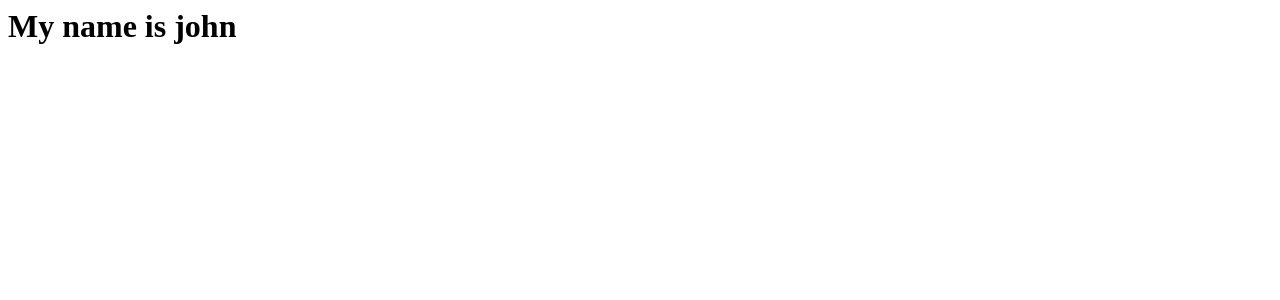
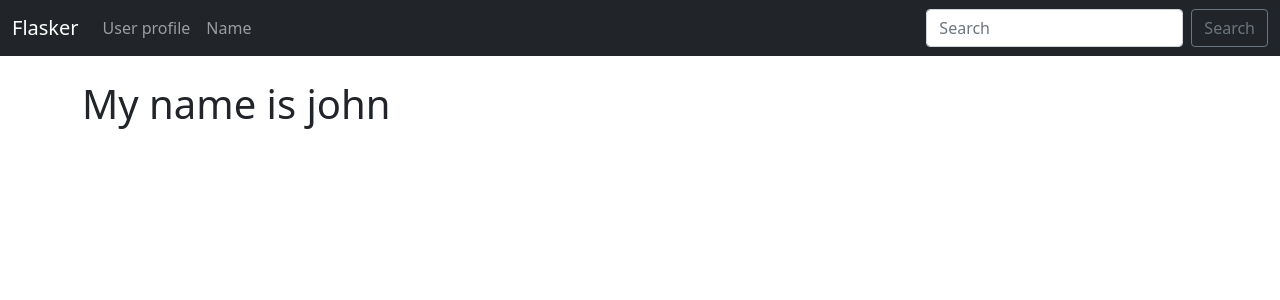
Before and after one commit to amiradamov/flask_spare_parts_market, a Flask app: page /user/John in a window 1280 px wide. Shown: the top 300 px of the page. Run offline with Flask 3, Linux system fonts and the light colour scheme.

Commit message:
new commit

```diff
--- a/app.py
+++ b/app.py
@@ -1,9 +1,16 @@
-from flask import Flask, render_template, request, redirect
+from flask import Flask, render_template, request, redirect, flash
 from werkzeug.security import generate_password_hash
+from flask_wtf import FlaskForm
+from wtforms import StringField, SubmitField
+from wtforms.validators import DataRequired
 
 # Create a Flask Instance
 app = Flask(__name__)
-
+app.config['SECRET_KEY'] = "my super secret key"
+# Create a Form Class
+class NameForm(FlaskForm):
+    name = StringField("What's Your Name", validators = [DataRequired()])
+    submit = SubmitField('Submit')
 
 # FILTERS!!!
 
@@ -28,6 +35,21 @@ def index():
 def user(name):
     return render_template('user.html', name = name)
 
+#Create Name Page
+@app.route('/name', methods=['GET', 'POST'])
+def name():
+    name = None
+    form = NameForm()
+    # Validate Form
+    if form.validate_on_submit():
+        name = form.name.data
+        form.name.data = ''
+        flash("Form Submitted Successfully")
+
+    return render_template("name.html",
+        name = name,
+        form = form)
+
 # Create Custom Error Pages
 
 # Invalid URL
@@ -40,5 +62,6 @@ def page_not_found(e):
 def page_not_found(e):
     return render_template("500.html"), 500
 
+
 if __name__ == "__main__":
     app.run(debug = True)
--- a/templates/index.html
+++ b/templates/index.html
@@ -1,3 +1,6 @@
+{% extends 'layout.html' %}
+{% block content %}
+
     <h1>Example</h1>
 
     <p>Example Example</p>
@@ -21,3 +24,5 @@
 
     <br><br>
     {{favorite_pizza.0}}
+
+{% endblock%}
--- /dev/null
+++ b/templates/layout.html
@@ -0,0 +1,36 @@
+<!doctype html>
+<html lang="en">
+  <head>
+    <!-- Required meta tags -->
+    <meta charset="utf-8">
+    <meta name="viewport" content="width=device-width, initial-scale=1">
+
+    <!-- Bootstrap CSS -->
+    <link href="https://cdn.jsdelivr.net/npm/bootstrap@5.0.0-beta1/dist/css/bootstrap.min.css" rel="stylesheet" integrity="sha384-giJF6kkoqNQ00vy+HMDP7azOuL0xtbfIcaT9wjKHr8RbDVddVHyTfAAsrekwKmP1" crossorigin="anonymous">
+
+    <!-- Our CSS -->
+    <link href="{{ url_for('static', filename='css/style.css') }}" rel="stylesheet">
+
+
+    <title>Flasker!</title>
+  </head>
+  <body>
+  	{% include 'navbar.html' %}
+  	<br/>
+  	<div class="container">
+		{% block content %}
+		{% endblock %}
+	</div>
+
+    <!-- Optional JavaScript; choose one of the two! -->
+
+    <!-- Option 1: Bootstrap Bundle with Popper -->
+    <script src="https://cdn.jsdelivr.net/npm/bootstrap@5.0.0-beta1/dist/js/bootstrap.bundle.min.js" integrity="sha384-ygbV9kiqUc6oa4msXn9868pTtWMgiQaeYH7/t7LECLbyPA2x65Kgf80OJFdroafW" crossorigin="anonymous"></script>
+
+    <!-- Option 2: Separate Popper and Bootstrap JS -->
+    <!--
+    <script src="https://cdn.jsdelivr.net/npm/@popperjs/core@2.5.4/dist/umd/popper.min.js" integrity="sha384-q2kxQ16AaE6UbzuKqyBE9/u/KzioAlnx2maXQHiDX9d4/zp8Ok3f+M7DPm+Ib6IU" crossorigin="anonymous"></script>
+    <script src="https://cdn.jsdelivr.net/npm/bootstrap@5.0.0-beta1/dist/js/bootstrap.min.js" integrity="sha384-pQQkAEnwaBkjpqZ8RU1fF1AKtTcHJwFl3pblpTlHXybJjHpMYo79HY3hIi4NKxyj" crossorigin="anonymous"></script>
+    -->
+  </body>
+</html>
--- /dev/null
+++ b/templates/navbar.html
@@ -0,0 +1,23 @@
+<nav class="navbar navbar-expand-lg navbar-dark bg-dark">
+    <div class="container-fluid">
+      <a class="navbar-brand" href="{{url_for('index')}}">Flasker</a>
+      <button class="navbar-toggler" type="button" data-bs-toggle="collapse" data-bs-target="#navbarSupportedContent" aria-controls="navbarSupportedContent" aria-expanded="false" aria-label="Toggle navigation">
+        <span class="navbar-toggler-icon"></span>
+      </button>
+      <div class="collapse navbar-collapse" id="navbarSupportedContent">
+        <ul class="navbar-nav me-auto mb-2 mb-lg-0">
+          <li class="nav-item">
+            <a class="nav-link" href="{{url_for('user', name='John')}}">User profile</a>
+          </li>
+
+          <li class="nav-item">
+            <a class="nav-link" href="{{url_for('name')}}">Name</a>
+          </li>
+        </ul>
+        <form class="d-flex">
+          <input class="form-control me-2" type="search" placeholder="Search" aria-label="Search">
+          <button class="btn btn-outline-secondary" type="submit">Search</button>
+        </form>
+      </div>
+    </div>
+  </nav>
--- a/templates/user.html
+++ b/templates/user.html
@@ -1 +1,6 @@
+{% extends 'layout.html' %}
+{% block content %}
+
 <h1>My name is {{ name|lower }}</h1>
+
+{% endblock%}
```
Also changed, not shown: templates/name.html (added, +23 -0 lines). Lines whose indentation alone changed are shown as unchanged.
